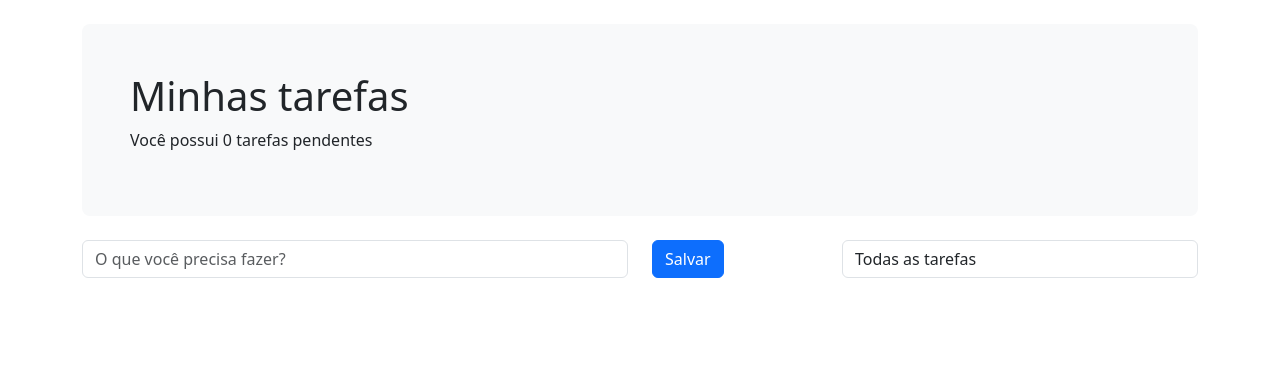
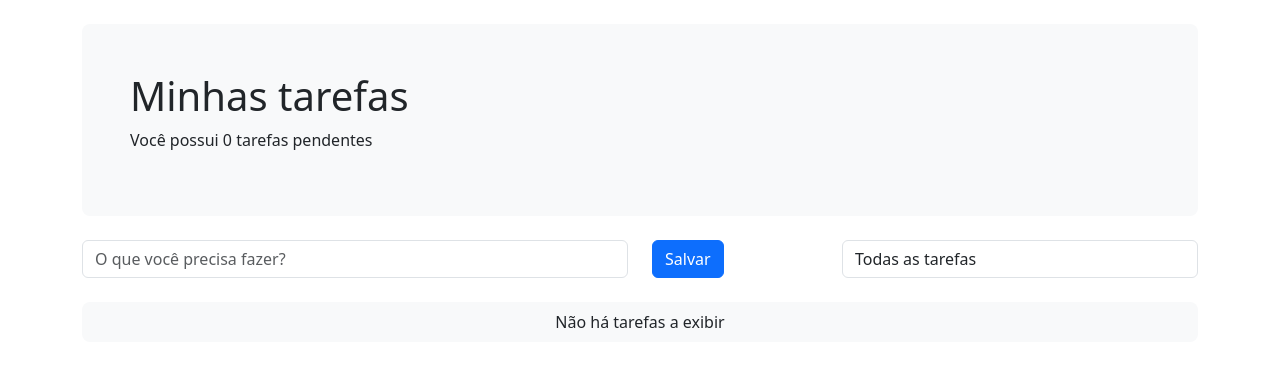
Before and after one commit to HenriqueGPinho/todo-list-vuejs, a Vue app: page / in a window 1280 px wide. Shown: the top 366 px of the page. Built offline with nearby package versions, Linux system fonts and the light colour scheme.

Commit message:
add: empty list message

```diff
--- a/src/components/Tasks.vue
+++ b/src/components/Tasks.vue
@@ -5,10 +5,12 @@
 <template>
   <ul class="list-group mt-4">
     <li class="list-group-item" v-for="tarefa in props.tarefas">
-        <input @change="e => tarefa.finalizada = e.target.checked" :checked="tarefa.finalizada" :id="tarefa.titulo" type="checkbox">
+      <input @change="e => tarefa.finalizada = e.target.checked" :checked="tarefa.finalizada" :id="tarefa.titulo"
+        type="checkbox">
       <label :class="{ done: tarefa.finalizada }" class="ms-3" :for="tarefa.titulo">{{ tarefa.titulo }}</label>
     </li>
   </ul>
+  <p v-if="props.tarefas.length == 0" class="p-2 text-center bg-light rounded-3">Não há tarefas a exibir</p>
 </template>
 
 <style scoped>
```
Lines whose indentation alone changed are shown as unchanged.
